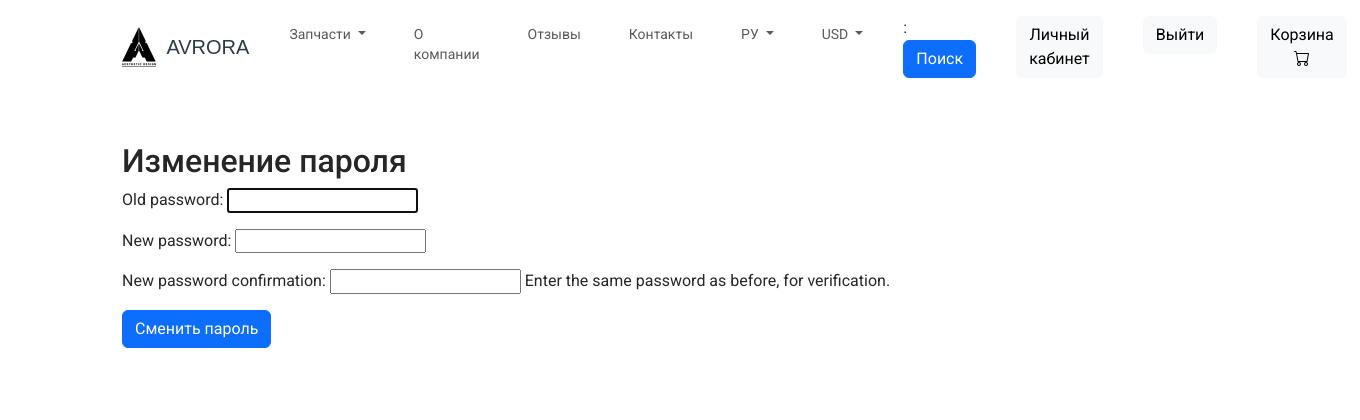
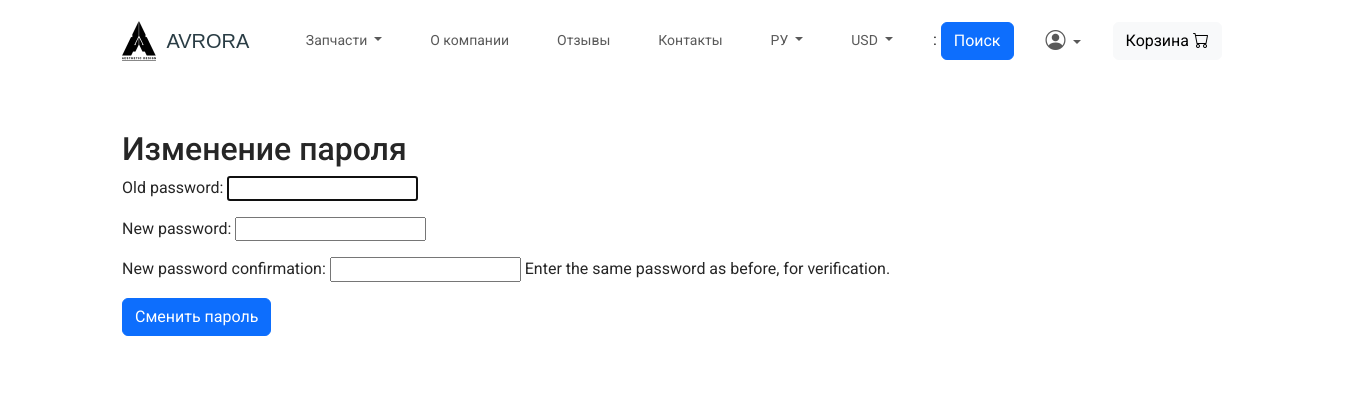
Before and after one commit to asel6320/spare_Asel, a Django app: page /accounts/password_change/ in a window 1360 px wide. Shown: the top 420 px of the page. Run offline with Django 5.2, Linux system fonts and the light colour scheme; a user stored in the database is signed in.

Commit message:
обернул все кнопки связанные с пользователем в выпадашку

```diff
--- a/source/webapp/templates/base.html
+++ b/source/webapp/templates/base.html
@@ -89,22 +89,20 @@
                                 </form>
                             </li>
                         {% endblock %}
-
-                        {% if user.is_authenticated %}
-                    <li class="nav-item px-3">
-                        <a class="btn btn-light ms-2" href="{% url 'profile_view' %}">Личный кабинет</a>
-                    </li>
-                    <li class="nav-item px-3">
-                        <a class="btn btn-light ms-2" href="{% url 'logout' %}">Выйти</a>
-                    </li>
-                {% else %}
-                    <li class="nav-item px-3">
-                        <a class="btn btn-light ms-2" href="{% url 'login' %}">Войти</a>
-                    </li>
-                    <li class="nav-item px-3">
-                        <a class="btn btn-light ms-2" href="{% url 'register' %}">Зарегистрироваться</a>
-                    </li>
-                {% endif %}
+<li class="nav-item dropdown">
+    <a class="nav-link dropdown-toggle btn btn-light ms-2" href="#" id="navbarDropdown" role="button" data-bs-toggle="dropdown" aria-expanded="false">
+        <i class="bi bi-person-circle fs-5"></i>
+    </a>
+    <ul class="dropdown-menu dropdown-menu-end" aria-labelledby="navbarDropdown">
+        {% if user.is_authenticated %}
+            <li><a class="dropdown-item" href="{% url 'profile_view' %}">Личный кабинет</a></li>
+            <li><a class="dropdown-item" href="{% url 'logout' %}">Выйти</a></li>
+        {% else %}
+            <li><a class="dropdown-item" href="{% url 'login' %}">Войти</a></li>
+            <li><a class="dropdown-item" href="{% url 'register' %}">Зарегистрироваться</a></li>
+        {% endif %}
+    </ul>
+</li>
 
                         <li class="nav-item px-3">
                             <a class="btn btn-light ms-2" href="{% url "webapp:cart" %}">Корзина
```
